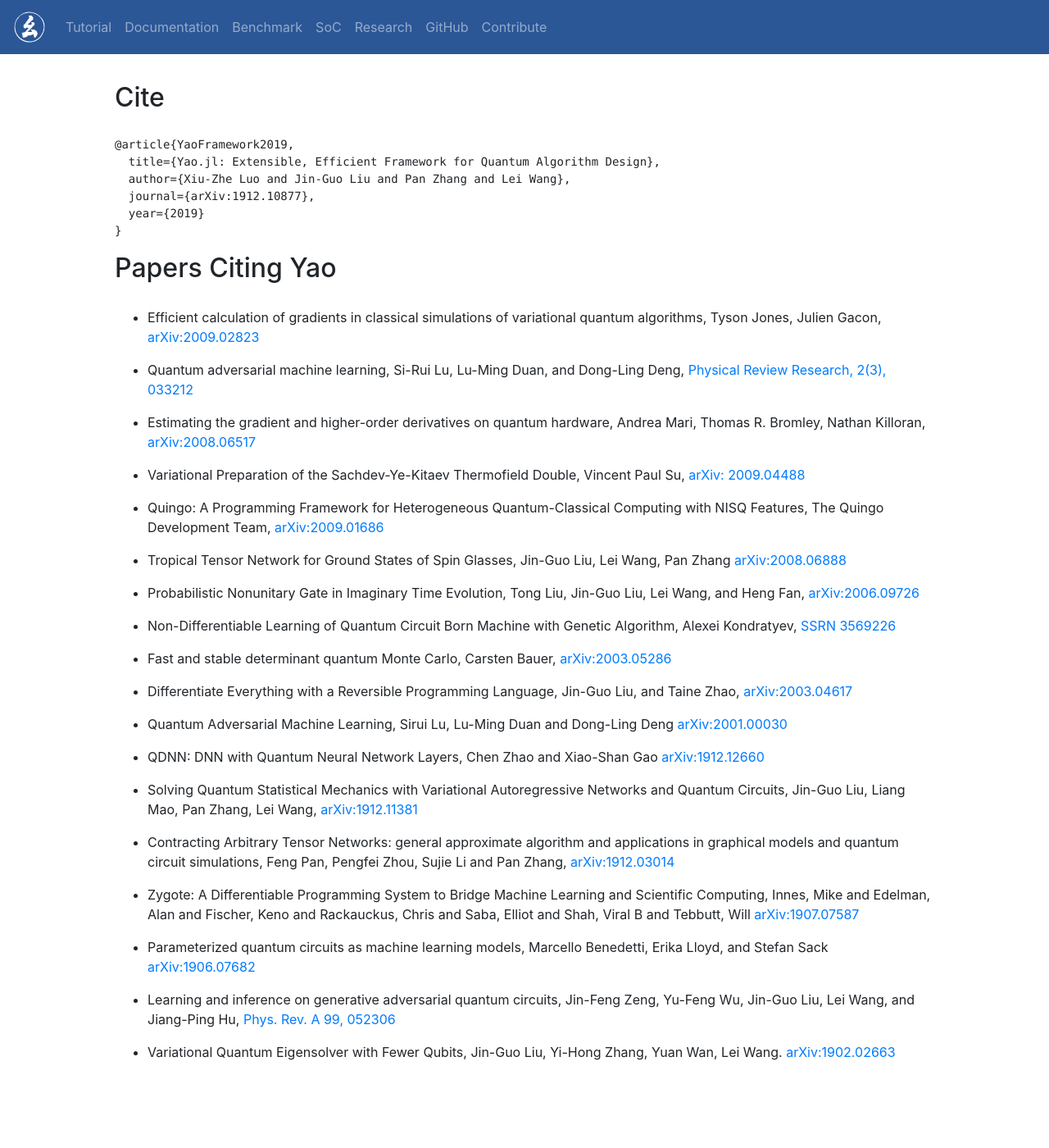
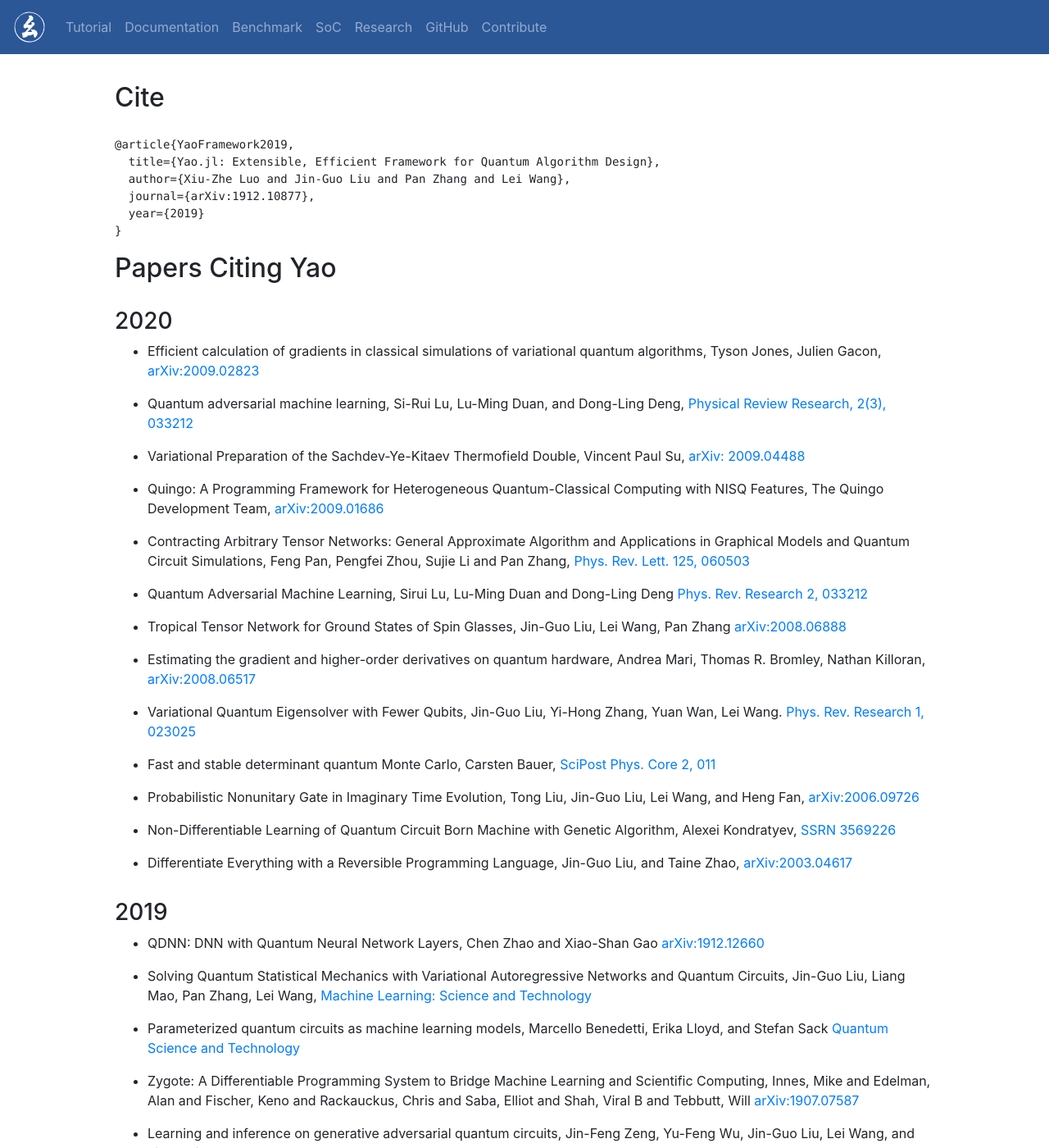
Before and after one commit to QuantumBFS/QuantumBFS.github.io, a Jekyll site: the page built from research/index.md, in a window 1280 px wide and 1400 px high. Shown: the whole window at 82% size. Built offline with Jekyll 4.4.1, drawn with Linux system fonts in a browser that asks for light colours; nearby versions of some CDN libraries; comment, search, counter and statistics services are not loaded.

Commit message:
update papers

```diff
--- a/research/index.md
+++ b/research/index.md
@@ -16,21 +16,24 @@ title: Research
 
 ## Papers Citing Yao
 
+### 2020
 - Efficient calculation of gradients in classical simulations of variational quantum algorithms, Tyson Jones, Julien Gacon, [arXiv:2009.02823](https://arxiv.org/abs/2009.02823)
 - Quantum adversarial machine learning, Si-Rui Lu, Lu-Ming Duan, and Dong-Ling Deng, [Physical Review Research, 2(3), 033212](https://journals.aps.org/prresearch/abstract/10.1103/PhysRevResearch.2.033212)
-- Estimating the gradient and higher-order derivatives on quantum hardware, Andrea Mari, Thomas R. Bromley, Nathan Killoran, [arXiv:2008.06517](https://arxiv.org/abs/2008.06517)
 - Variational Preparation of the Sachdev-Ye-Kitaev Thermofield Double, Vincent Paul Su, [arXiv: 2009.04488](https://arxiv.org/abs/2009.04488)
 - Quingo: A Programming Framework for Heterogeneous Quantum-Classical Computing with NISQ Features, The Quingo Development Team, [arXiv:2009.01686](https://arxiv.org/abs/2009.01686)
+- Contracting Arbitrary Tensor Networks: General Approximate Algorithm and Applications in Graphical Models and Quantum Circuit Simulations, Feng Pan, Pengfei Zhou, Sujie Li and Pan Zhang, [Phys. Rev. Lett. 125, 060503](https://journals.aps.org/prl/abstract/10.1103/PhysRevLett.125.060503)
+- Quantum Adversarial Machine Learning, Sirui Lu, Lu-Ming Duan and Dong-Ling Deng [Phys. Rev. Research 2, 033212](https://journals.aps.org/prresearch/abstract/10.1103/PhysRevResearch.2.033212)
 - Tropical Tensor Network for Ground States of Spin Glasses, Jin-Guo Liu, Lei Wang, Pan Zhang [arXiv:2008.06888](https://arxiv.org/abs/2008.06888)
+- Estimating the gradient and higher-order derivatives on quantum hardware, Andrea Mari, Thomas R. Bromley, Nathan Killoran, [arXiv:2008.06517](https://arxiv.org/abs/2008.06517)
+- Variational Quantum Eigensolver with Fewer Qubits, Jin-Guo Liu, Yi-Hong Zhang, Yuan Wan, Lei Wang. [Phys. Rev. Research 1, 023025](https://journals.aps.org/prresearch/abstract/10.1103/PhysRevResearch.1.023025)
+- Fast and stable determinant quantum Monte Carlo, Carsten Bauer, [SciPost Phys. Core 2, 011](https://scipost.org/10.21468/SciPostPhysCore.2.2.011)
 - Probabilistic Nonunitary Gate in Imaginary Time Evolution, Tong Liu, Jin-Guo Liu, Lei Wang, and Heng Fan, [arXiv:2006.09726](https://arxiv.org/abs/2006.09726)
 - Non-Differentiable Learning of Quantum Circuit Born Machine with Genetic Algorithm, Alexei Kondratyev, [SSRN 3569226](https://papers.ssrn.com/sol3/Papers.cfm?abstract_id=3569226)
-- Fast and stable determinant quantum Monte Carlo, Carsten Bauer, [arXiv:2003.05286](Fast and stable determinant quantum Monte Carlo)
 - Differentiate Everything with a Reversible Programming Language, Jin-Guo Liu, and Taine Zhao, [arXiv:2003.04617](https://arxiv.org/abs/2003.04617)
-- Quantum Adversarial Machine Learning, Sirui Lu, Lu-Ming Duan and Dong-Ling Deng [arXiv:2001.00030](https://arxiv.org/abs/2001.00030)
+
+### 2019
 - QDNN: DNN with Quantum Neural Network Layers, Chen Zhao and Xiao-Shan Gao [arXiv:1912.12660](https://arxiv.org/abs/1912.12660)
-- Solving Quantum Statistical Mechanics with Variational Autoregressive Networks and Quantum Circuits, Jin-Guo Liu, Liang Mao, Pan Zhang, Lei Wang, [arXiv:1912.11381](https://arxiv.org/pdf/1912.11381.pdf)
-- Contracting Arbitrary Tensor Networks: general approximate algorithm and applications in graphical models and quantum circuit simulations, Feng Pan, Pengfei Zhou, Sujie Li and Pan Zhang, [arXiv:1912.03014](https://arxiv.org/pdf/1912.03014.pdf)
+- Solving Quantum Statistical Mechanics with Variational Autoregressive Networks and Quantum Circuits, Jin-Guo Liu, Liang Mao, Pan Zhang, Lei Wang, [Machine Learning: Science and Technology](https://iopscience.iop.org/article/10.1088/2632-2153/aba19d/meta)
+- Parameterized quantum circuits as machine learning models, Marcello Benedetti, Erika Lloyd, and Stefan Sack [Quantum Science and Technology](https://iopscience.iop.org/article/10.1088/2058-9565/ab4eb5)
 - Zygote: A Differentiable Programming System to Bridge Machine Learning and Scientific Computing, Innes, Mike and Edelman, Alan and Fischer, Keno and Rackauckus, Chris and Saba, Elliot and Shah, Viral B and Tebbutt, Will [arXiv:1907.07587](https://arxiv.org/abs/1907.07587)
-- Parameterized quantum circuits as machine learning models, Marcello Benedetti, Erika Lloyd, and Stefan Sack [arXiv:1906.07682](https://arxiv.org/pdf/1906.07682.pdf)
 - Learning and inference on generative adversarial quantum circuits, Jin-Feng Zeng, Yu-Feng Wu, Jin-Guo Liu, Lei Wang, and Jiang-Ping Hu, [Phys. Rev. A 99, 052306](https://journals.aps.org/pra/abstract/10.1103/PhysRevA.99.052306)
-- Variational Quantum Eigensolver with Fewer Qubits, Jin-Guo Liu, Yi-Hong Zhang, Yuan Wan, Lei Wang. [arXiv:1902.02663](https://arxiv.org/abs/1902.02663)
```
